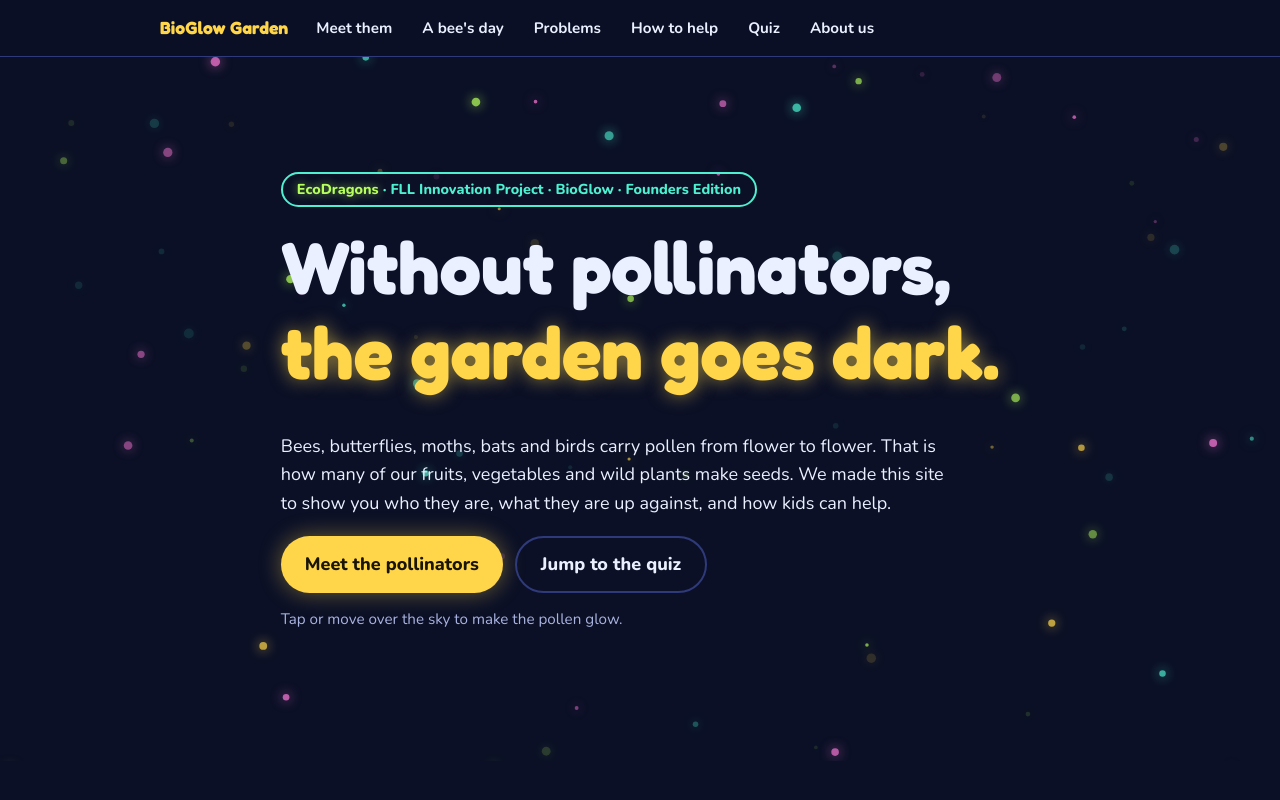
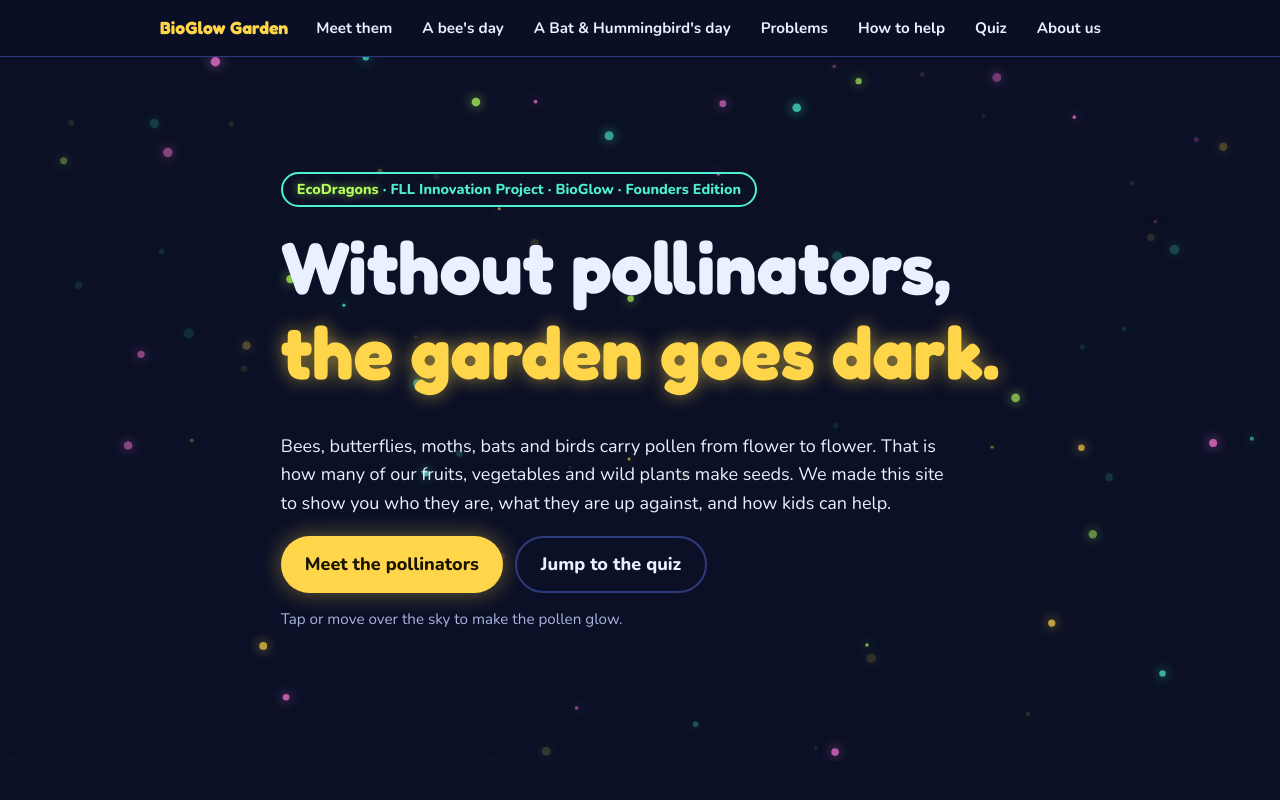
Before and after one commit to ultracoolcoder/ecodragons-bioglow-pollinators-rule, a plain HTML site: page index.html in a window 1280 px wide. Shown: the top 800 px of the page. Drawn offline with nearby package versions, Linux system fonts and the light colour scheme.

Commit message:
Add link to Bat & Hummingbird's day page

```diff
--- a/index.html
+++ b/index.html
@@ -126,6 +126,7 @@ footer li{margin-bottom:.3em}
     <strong>BioGlow Garden</strong>
     <a href="#meet">Meet them</a>
     <a href="#story">A bee's day</a>
+    <a href="/BatsAndHummingbird.html">A Bat & Hummingbird's day</a>
     <a href="#problems">Problems</a>
     <a href="#help">How to help</a>
     <a href="#quiz">Quiz</a>
```
